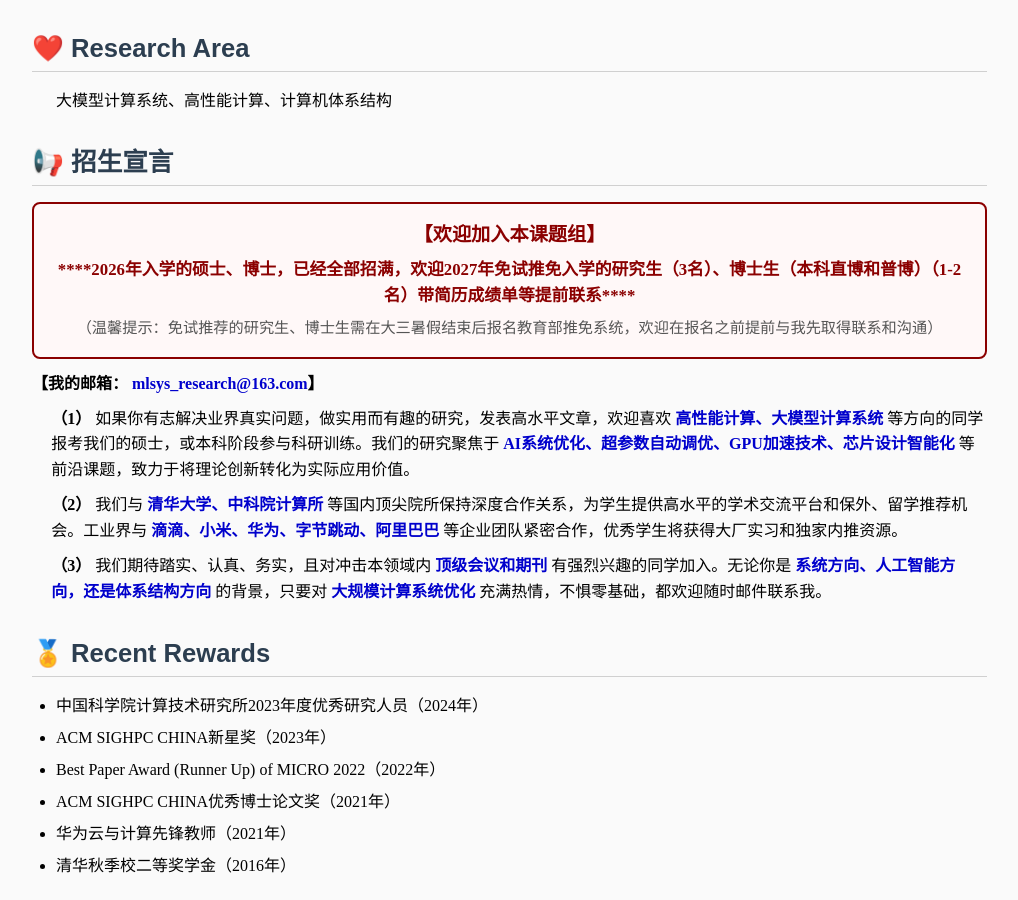
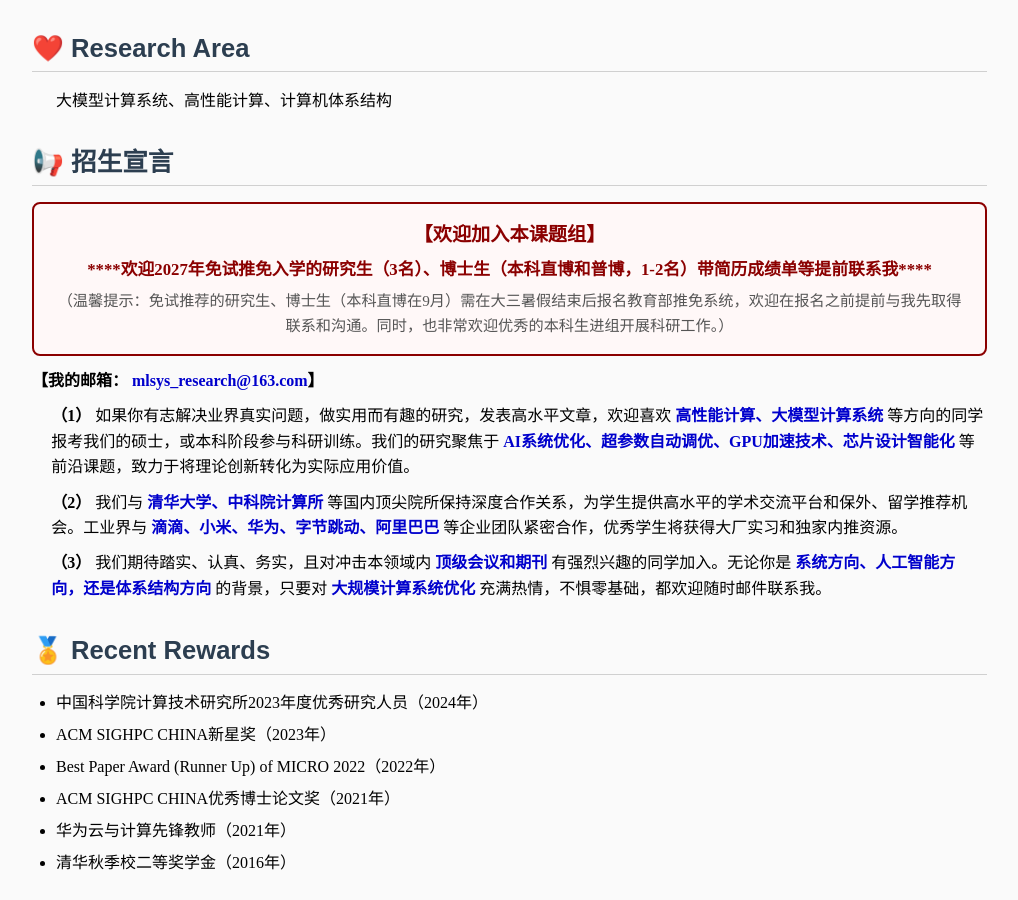
Before and after one commit to mlsys-research-jedy/mlsys-research-jedy.github.io, a Jekyll site: the page index.html, which Jekyll copies as it is, in a window 1280 px wide and 900 px high, scrolled down 495 px. Shown: the whole window, without its empty margins (123-1141 px from the left). Built offline with Jekyll 4.4.1, drawn with Linux system fonts in a browser that asks for light colours.

Commit message:
Update index.html

```diff
--- a/index.html
+++ b/index.html
@@ -132,8 +132,8 @@
     <!-- 条幅：包含 【欢迎加入本课题组】 + 带星号通知 -->
     <div style="border: 2px solid #8B0000; text-align: center; padding: 16px 20px; border-radius: 8px; margin: 12px 0; background-color: #fff8f8;">
         <p style="margin: 0 0 6px 0; font-weight: bold; color: #8B0000; font-size: 1.2em;">【欢迎加入本课题组】</p>
-        <p style="margin: 0; font-weight: bold; color: #8B0000; font-size: 1.05em;">****2026年入学的硕士、博士，已经全部招满，欢迎2027年免试推免入学的研究生（3名）、博士生（本科直博和普博）（1-2名）带简历成绩单等提前联系****</p>
-        <p style="margin: 6px 0 0 0; color: #555; font-size: 0.95em;">（温馨提示：免试推荐的研究生、博士生需在大三暑假结束后报名教育部推免系统，欢迎在报名之前提前与我先取得联系和沟通）</p>
+        <p style="margin: 0; font-weight: bold; color: #8B0000; font-size: 1.05em;">****欢迎2027年免试推免入学的研究生（3名）、博士生（本科直博和普博，1-2名）带简历成绩单等提前联系我****</p>
+        <p style="margin: 6px 0 0 0; color: #555; font-size: 0.95em;">（温馨提示：免试推荐的研究生、博士生（本科直博在9月）需在大三暑假结束后报名教育部推免系统，欢迎在报名之前提前与我先取得联系和沟通。同时，也非常欢迎优秀的本科生进组开展科研工作。）</p>
     </div>
 
     <!-- 邮箱：普通正文，保持原有样式 -->
```
